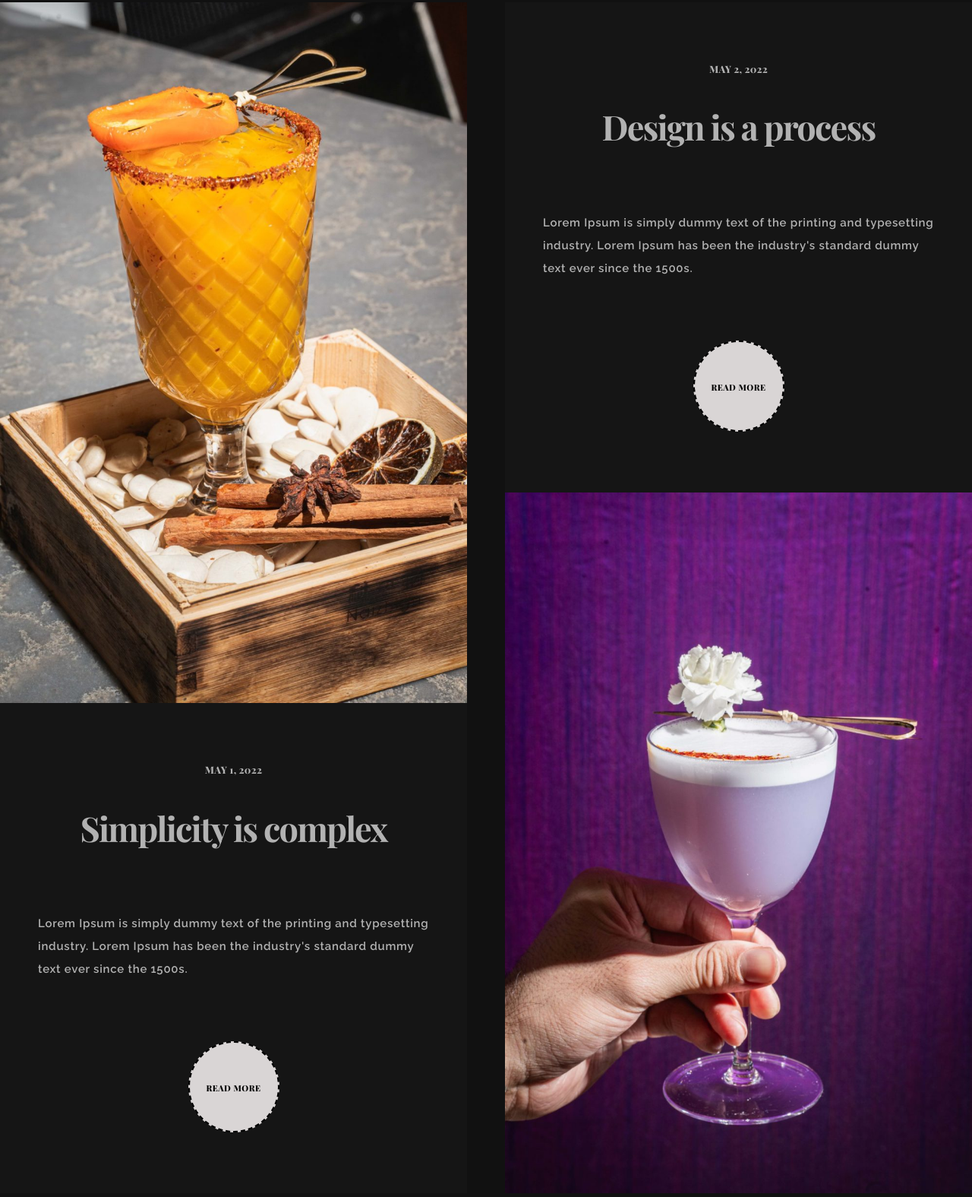
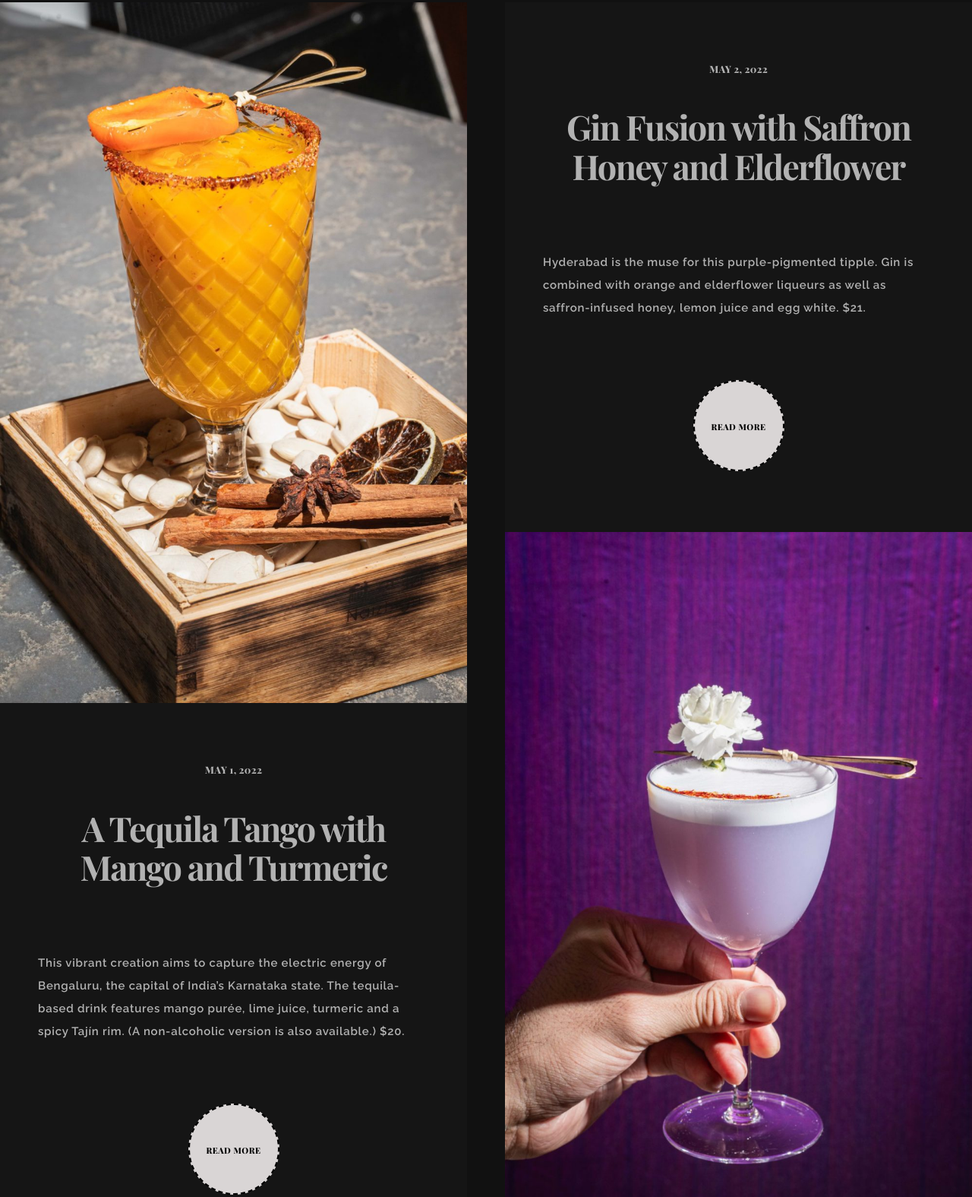
Before and after one commit to Nibin-T/Aamara, a website: page index.html in a window 1280 px wide. Shown: the part 4337-5912 px from the top of the page at 76% size. Drawn offline with nearby package versions, Linux system fonts and the light colour scheme; files whose address does not match are found by name.

Commit message:
news text and read more redirection done

```diff
--- a/index.html
+++ b/index.html
@@ -1328,7 +1328,7 @@
                                     <!-- divider end -->
                                     <!-- section title start -->
                                     <h2>
-                                        Simplicity is complex
+                                        A Tequila Tango with Mango and Turmeric
                                     </h2>
                                     <!-- section title end -->
                                     <!-- divider start -->
@@ -1336,8 +1336,7 @@
                                     <!-- divider end -->
                                     <!-- section txt start -->
                                     <p>
-                                        Lorem Ipsum is simply dummy text of the printing and typesetting industry. Lorem
-                                        Ipsum has been the industry's standard dummy text ever since the 1500s.
+                                        This vibrant creation aims to capture the electric energy of Bengaluru, the capital of India’s Karnataka state. The tequila-based drink features mango purée, lime juice, turmeric and a spicy Tajín rim. (A non-alcoholic version is also available.) $20.
                                     </p>
                                     <!-- section txt end -->
                                     <!-- divider start -->
@@ -1347,7 +1346,7 @@
                                     <div class="more-wraper-center" data-toggle="modal" data-target="#newsModal-1">
                                         <div class="more-button-bg-center more-button-bg-center-dark more-button-bg-center-dark-close more-button-circle"></div>
                                         <div class="more-button-txt-center more-button-txt-center-close">
-                                            <span>Read More</span>
+                                            <a href="https://torontolife.com/food/whats-on-the-menu-at-aamara-indian-st-clair-west/"><span>Read More</span></a>
                                         </div>
                                     </div>
                                     <!-- button end -->
@@ -1381,7 +1380,7 @@
                                     <!-- divider end -->
                                     <!-- section title start -->
                                     <h2>
-                                        Design is a process
+                                        Gin Fusion with Saffron Honey and Elderflower
                                     </h2>
                                     <!-- section title end -->
                                     <!-- divider start -->
@@ -1389,8 +1388,7 @@
                                     <!-- divider end -->
                                     <!-- section txt start -->
                                     <p>
-                                        Lorem Ipsum is simply dummy text of the printing and typesetting industry. Lorem
-                                        Ipsum has been the industry's standard dummy text ever since the 1500s.
+                                        Hyderabad is the muse for this purple-pigmented tipple. Gin is combined with orange and elderflower liqueurs as well as saffron-infused honey, lemon juice and egg white. $21.
                                     </p>
                                     <!-- section txt end -->
                                     <!-- divider start -->
@@ -1400,7 +1398,7 @@
                                     <div class="more-wraper-center" data-toggle="modal" data-target="#newsModal-2">
                                         <div class="more-button-bg-center more-button-bg-center-dark more-button-bg-center-dark-close more-button-circle"></div>
                                         <div class="more-button-txt-center more-button-txt-center-close">
-                                            <span>Read More</span>
+                                            <a href="https://torontolife.com/food/whats-on-the-menu-at-aamara-indian-st-clair-west/"><span>Read More</span></a>
                                         </div>
                                     </div>
                                     <!-- button end -->
@@ -1444,7 +1442,7 @@
                                     <!-- divider end -->
                                     <!-- section title start -->
                                     <h2>
-                                        Aesthetic is a decision
+                                        Spiced Rum Symphony with Rose and Cardamom
                                     </h2>
                                     <!-- section title end -->
                                     <!-- divider start -->
@@ -1452,8 +1450,7 @@
                                     <!-- divider end -->
                                     <!-- section txt start -->
                                     <p>
-                                        Lorem Ipsum is simply dummy text of the printing and typesetting industry. Lorem
-                                        Ipsum has been the industry's standard dummy text ever since the 1500s.
+                                        The pink hue of this cocktail is a reference to Jaipur, which is nicknamed the Pink City for its blush-coloured buildings. For it, spiced rum is mixed with Amarula, Kashmiri tea, rose syrup and cardamom bitters. $21.
                                     </p>
                                     <!-- section txt end -->
                                     <!-- divider start -->
@@ -1463,7 +1460,7 @@
                                     <div class="more-wraper-center" data-toggle="modal" data-target="#newsModal-3">
                                         <div class="more-button-bg-center more-button-bg-center-dark more-button-bg-center-dark-close more-button-circle"></div>
                                         <div class="more-button-txt-center more-button-txt-center-close">
-                                            <span>Read More</span>
+                                            <a href="https://torontolife.com/food/whats-on-the-menu-at-aamara-indian-st-clair-west/"><span>Read More</span></a>
                                         </div>
                                     </div>
                                     <!-- button end -->
@@ -1497,7 +1494,7 @@
                                     <!-- divider end -->
                                     <!-- section title start -->
                                     <h2>
-                                        Style is everything
+                                        A Smoky Bourbon Cocktail Adventure
                                     </h2>
                                     <!-- section title end -->
                                     <!-- divider start -->
@@ -1505,8 +1502,7 @@
                                     <!-- divider end -->
                                     <!-- section txt start -->
                                     <p>
-                                        Lorem Ipsum is simply dummy text of the printing and typesetting industry. Lorem
-                                        Ipsum has been the industry's standard dummy text ever since the 1500s.
+                                        With warming flavours of bourbon, chai-tea infused vermouth, cinnamon syrup and citrus indica bitters—was inspired by the spice markets of Kolkata. $25.
                                     </p>
                                     <!-- section txt end -->
                                     <!-- divider start -->
@@ -1516,7 +1512,7 @@
                                     <div class="more-wraper-center" data-toggle="modal" data-target="#newsModal-4">
                                         <div class="more-button-bg-center more-button-bg-center-dark more-button-bg-center-dark-close more-button-circle"></div>
                                         <div class="more-button-txt-center more-button-txt-center-close">
-                                            <span>Read More</span>
+                                            <a href="https://torontolife.com/food/whats-on-the-menu-at-aamara-indian-st-clair-west/"><span>Read More</span></a>
                                         </div>
                                     </div>
                                     <!-- button end -->
```
